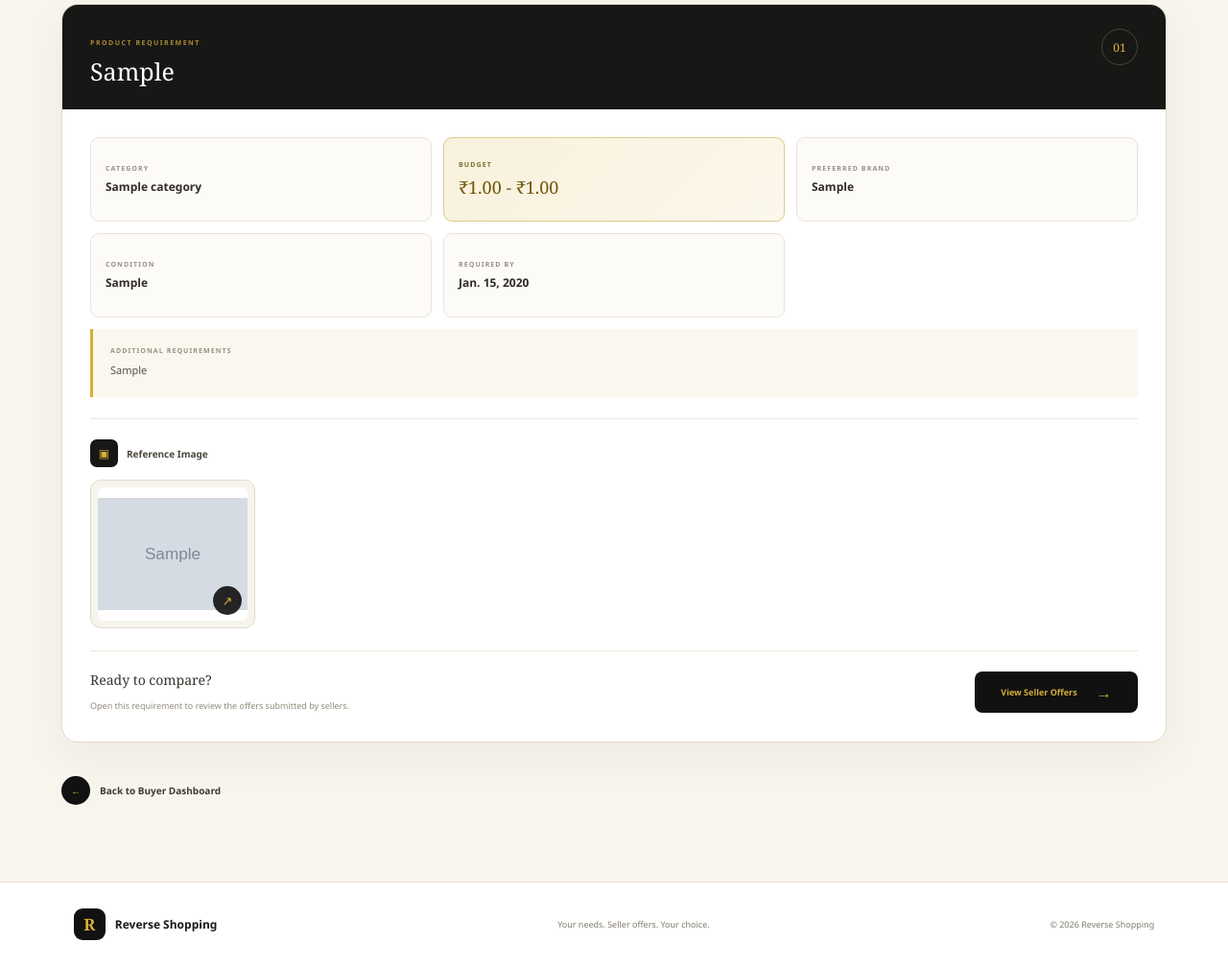
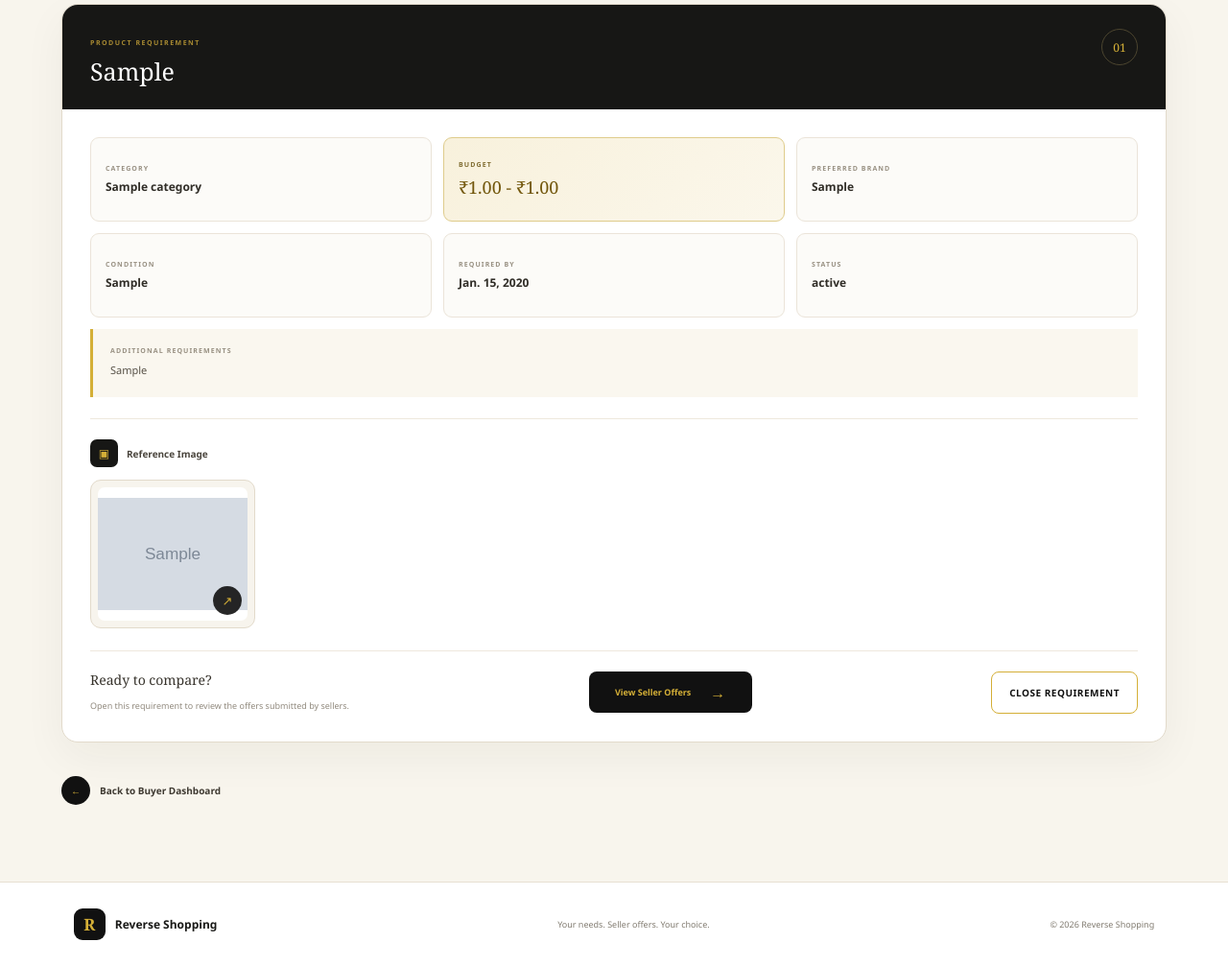
Before and after one commit to jasnajamal/Reverse-Shopping-, a Django app: template marketplace/templates/marketplace/my_requirements.html in a window 1280 px wide. Shown: the part 637-1644 px from the top of the page at 96% size. Run offline with Django 5.2, Linux system fonts and the light colour scheme; the template is opened without the code that fills it: values that come from a table or form of the project are taken from there, others are empty; tables that the repository leaves empty hold one stand-in row (values such as "Sample post"); grey boxes marked "Sample" are stand-in pictures.

Commit message:
Add requirement status and close requirement feature

```diff
--- a/marketplace/models.py
+++ b/marketplace/models.py
@@ -86,6 +86,7 @@ class Requirements(models.Model):
     condition_type = models.CharField(max_length=6, blank=True, null=True)
     additional_requirements = models.TextField(blank=True, null=True)
     required_by = models.DateField(blank=True, null=True)
+    status = models.CharField(max_length=20, default='Open')
     created_at = models.DateTimeField(blank=True, null=True)
 
     class Meta:
--- a/marketplace/templates/marketplace/my_requirements.html
+++ b/marketplace/templates/marketplace/my_requirements.html
@@ -724,6 +724,29 @@
             color: #111;
         }
 
+        .mr-close-button {
+            min-height: 44px;
+            padding: 11px 18px;
+            border: 1px solid #d4af37;
+            border-radius: 8px;
+            background: transparent;
+            color: #111111;
+            font-family: inherit;
+            font-size: 10px;
+            font-weight: 800;
+            letter-spacing: 0.5px;
+            text-transform: uppercase;
+            cursor: pointer;
+            transition: 0.2s ease;
+        }
+
+        .mr-close-button:hover {
+            background: #111111;
+            border-color: #111111;
+            color: #d4af37;
+            transform: translateY(-2px);
+        }
+
         /* ================= EMPTY ================= */
 
         .mr-empty {
@@ -1275,6 +1298,18 @@
                             </strong>
 
                         </div>
+                        <!-- STATUS -->
+                        <div class="mr-detail">
+
+                            <span class="mr-detail-label">
+                                Status
+                            </span>
+
+                            <strong>
+                                {{ requirement.status }}
+                            </strong>
+
+                        </div>
 
                     </div>
 
@@ -1367,6 +1402,20 @@
                                 →
                             </span>
                         </a>
+                        {% if requirement.status != 'Closed' and requirement.status != 'Selected' %}
+
+                        <form
+                            method="POST"
+                            action="/close-requirement/{{ requirement.id }}/"
+                        >
+                            {% csrf_token %}
+
+                            <button type="submit" class="mr-close-button">
+                                Close Requirement
+                            </button>
+                        </form>
+
+                        {% endif %}
 
                     </div>
 
--- a/marketplace/urls.py
+++ b/marketplace/urls.py
@@ -8,6 +8,7 @@ urlpatterns = [
     path('buyer/', views.buyer_dashboard, name='buyer_dashboard'),
     path('post-requirement/', views.post_requirement, name='post_requirement'),
     path('my-requirements/', views.my_requirements, name='my_requirements'),
+    path('close-requirement/<int:requirement_id>/', views.close_requirement, name='close_requirement'),
     path('seller/', views.seller_dashboard, name='seller_dashboard'),
     path('buyer-requirements/', views.buyer_requirements, name='buyer_requirements'),
     path('submit-offer/<int:requirement_id>/', views.submit_offer, name='submit_offer'),
```
Also changed, not shown: marketplace/templates/marketplace/buyer_requirements.html (+13 -0 lines), marketplace/views.py (+24 -0 lines).
